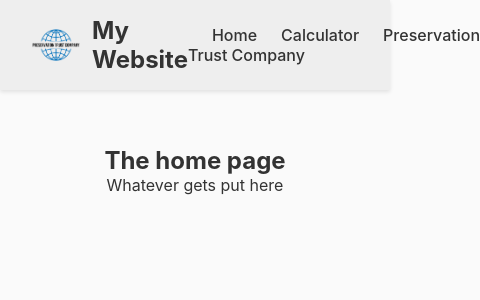
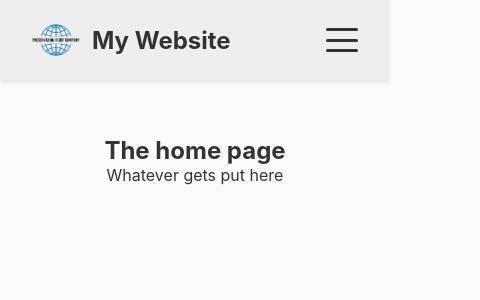
Before and after one commit to s-shipkoff/pvccalculator, a Next.js app: page / in a window 390 px wide. Shown: the top 300 px of the page, 480 px wide, since content can reach past the window. Built offline with nearby package versions, Linux system fonts and the light colour scheme.

Commit message:
fixed mobile header problem

```diff
--- a/src/components/Header.js
+++ b/src/components/Header.js
@@ -1,9 +1,16 @@
 'use client'
+import { useState } from 'react'
 import Link from 'next/link'
 import Image from 'next/image'
 import styles from './Header.module.css'
 
 export default function Header() {
+  const [menuOpen, setMenuOpen] = useState(false)
+
+  const toggleMenu = () => {
+    setMenuOpen(!menuOpen)
+  }
+
   return (
     <header className={styles.header}>
       <div className={styles.title}>
@@ -19,10 +26,19 @@ export default function Header() {
         </Link>
         <span>My Website</span>
       </div>
-      <nav className={styles.nav}>
+
+      <div className={styles.hamburger} onClick={toggleMenu}>
+        <div className={`${styles.bar} ${menuOpen ? styles.open : ''}`}></div>
+        <div className={`${styles.bar} ${menuOpen ? styles.open : ''}`}></div>
+        <div className={`${styles.bar} ${menuOpen ? styles.open : ''}`}></div>
+      </div>
+
+      <nav className={`${styles.nav} ${menuOpen ? styles.showMenu : ''}`}>
         <Link href="/">Home</Link>
         <Link href="/calculator">Calculator</Link>
-        <a href="https://preservationtrustcompany.com/" target="_blank" rel="noopener noreferrer">Preservation Trust Company</a>
+        <a href="https://preservationtrustcompany.com/" target="_blank" rel="noopener noreferrer">
+          Preservation Trust Company
+        </a>
       </nav>
     </header>
   )
--- a/src/components/Header.module.css
+++ b/src/components/Header.module.css
@@ -5,6 +5,7 @@
   justify-content: space-between;
   align-items: center;
   box-shadow: 0 2px 4px rgba(0, 0, 0, 0.1);
+  position: relative;
 }
 
 .title {
@@ -30,6 +31,11 @@
   object-fit: contain;
 }
 
+.nav {
+  display: flex;
+  align-items: center;
+}
+
 .nav a {
   margin-left: 1.5rem;
   text-decoration: none;
@@ -40,3 +46,47 @@
 .nav a:hover {
   color: #0070f3;
 }
+
+/* Hamburger icon hidden by default */
+.hamburger {
+  display: none;
+  flex-direction: column;
+  justify-content: space-between;
+  width: 2rem;
+  height: 1.5rem;
+  cursor: pointer;
+}
+
+.bar {
+  height: 3px;
+  background-color: #333;
+  border-radius: 2px;
+  transition: 0.3s;
+}
+
+/* Responsive behavior */
+@media (max-width: 768px) {
+  .nav {
+    position: absolute;
+    top: 100%;
+    right: 0;
+    background: #eee;
+    flex-direction: column;
+    align-items: flex-start;
+    padding: 1rem 2rem;
+    box-shadow: 0 2px 4px rgba(0, 0, 0, 0.2);
+    display: none;
+  }
+
+  .showMenu {
+    display: flex;
+  }
+
+  .hamburger {
+    display: flex;
+  }
+
+  .nav a {
+    margin: 0.5rem 0;
+  }
+}
```
